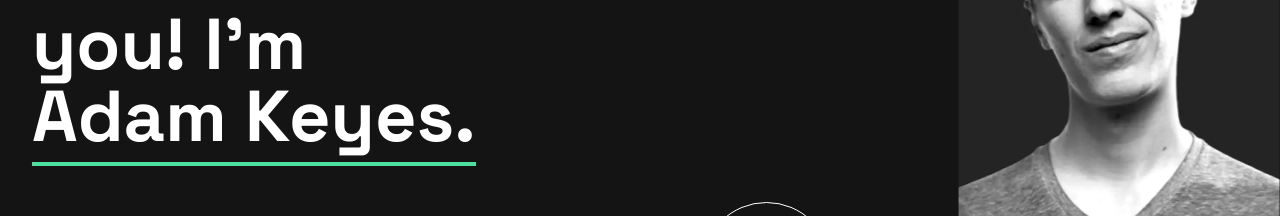
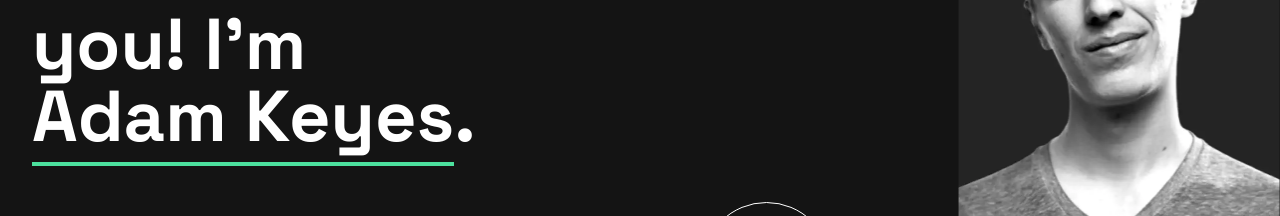
Before and after one commit to Jschles1/john-schlesinger-portfolio, a Next.js app: page / in a window 1280 px wide. Shown: the part 269-485 px from the top of the page. Built offline with nearby package versions, Linux system fonts and the light colour scheme.

Commit message:
Minor fix

```diff
--- a/src/app/page.tsx
+++ b/src/app/page.tsx
@@ -174,7 +174,7 @@ export default function Home() {
         <section className="text-center text-white pb-20 md:max-w-[450px] md:text-left md:pb-[3.75rem]">
           <h1 className="font-bold text-[2.5rem] text-white leading-[100%] mb-6 md:text-7xl md:mb-[3.75rem]">
             Nice to meet you! I&apos;m{" "}
-            <span className="border-b-4 border-green">Adam Keyes.</span>
+            <span className="border-b-4 border-green">Adam Keyes</span>.
           </h1>
 
           <p className="text-gray mb-6 md:max-w-[85%]">
```
